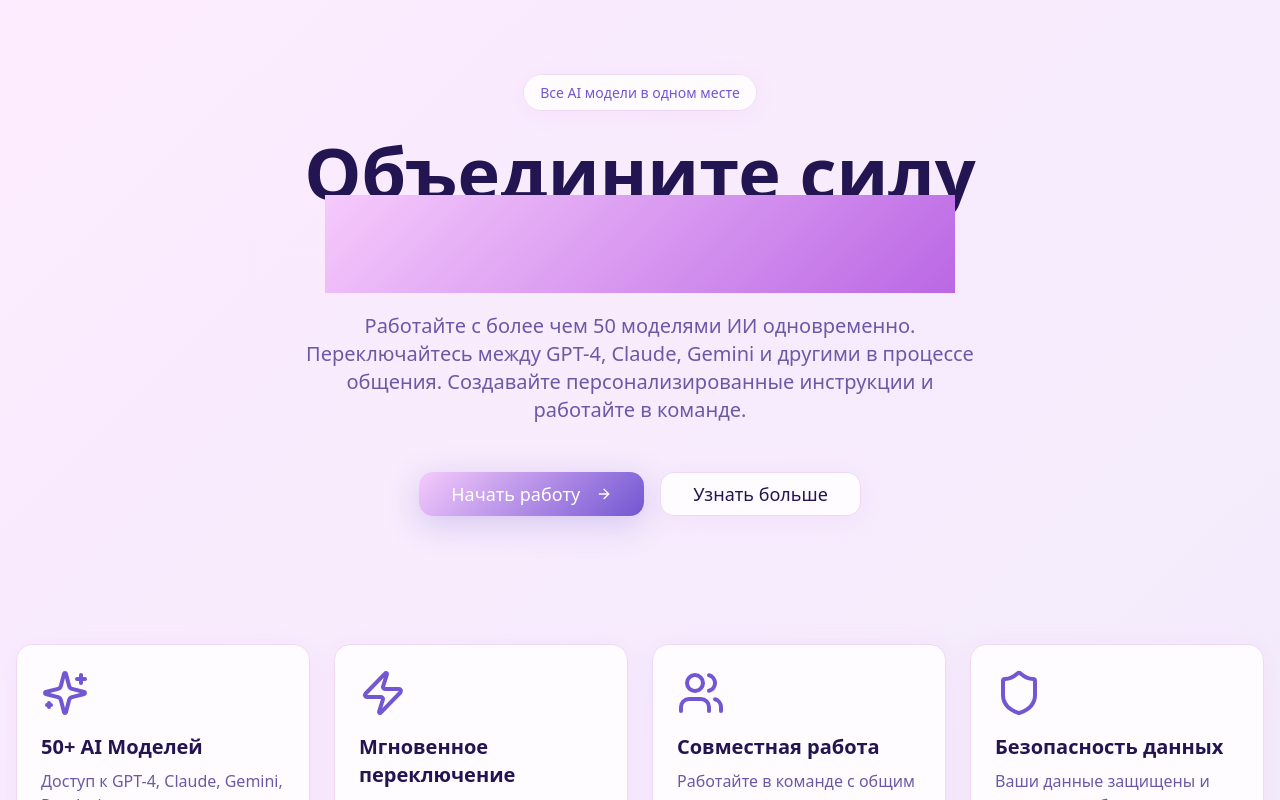
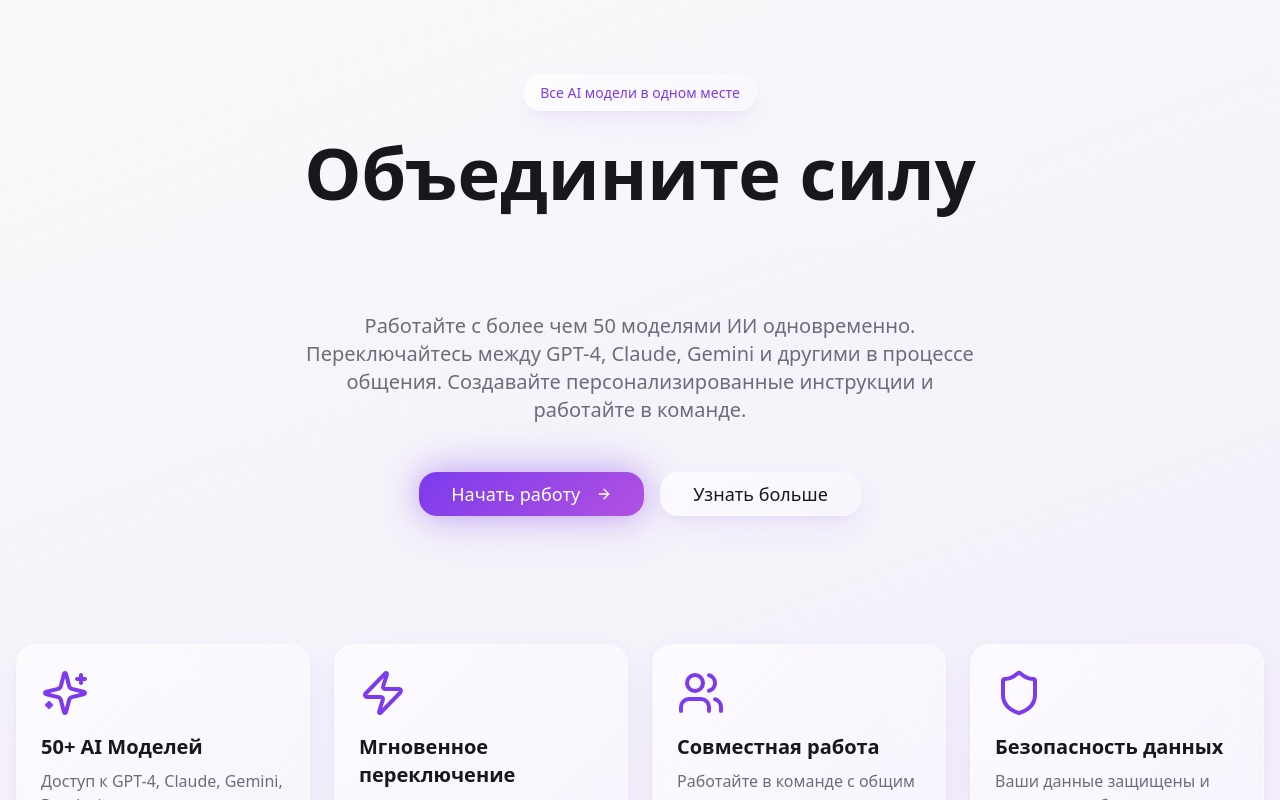
Before and after one commit to fiftidollar/prism-aipro, a React (Vite) app: page / in a window 1280 px wide. Shown: the top 800 px of the page. Built offline with nearby package versions, Linux system fonts and the light colour scheme; the HTML template or start-up script is replaced by a standard one.

Commit message:
Refactor: Update design to 2025 style

```diff
--- a/src/index.css
+++ b/src/index.css
@@ -8,55 +8,64 @@ All colors MUST be HSL.
 
 @layer base {
   :root {
-    --background: 0 0% 100%;
-    --foreground: 254 58% 20%;
+    --background: 240 10% 98%;
+    --foreground: 240 10% 10%;
 
     --card: 0 0% 100%;
-    --card-foreground: 254 58% 20%;
+    --card-foreground: 240 10% 10%;
 
     --popover: 0 0% 100%;
-    --popover-foreground: 254 58% 20%;
+    --popover-foreground: 240 10% 10%;
 
-    --primary: 254 58% 58%;
+    --primary: 262 83% 58%;
     --primary-foreground: 0 0% 100%;
-    --primary-light: 293 89% 89%;
-    --primary-glow: 254 58% 68%;
+    --primary-light: 262 80% 70%;
+    --primary-dark: 262 83% 48%;
+    --primary-glow: 262 83% 58%;
 
-    --secondary: 293 89% 95%;
-    --secondary-foreground: 254 58% 30%;
+    --secondary: 270 60% 96%;
+    --secondary-foreground: 240 10% 20%;
 
-    --muted: 293 50% 96%;
-    --muted-foreground: 254 30% 50%;
+    --muted: 240 10% 95%;
+    --muted-foreground: 240 5% 45%;
 
-    --accent: 293 89% 75%;
-    --accent-foreground: 254 58% 20%;
+    --accent: 280 70% 60%;
+    --accent-foreground: 0 0% 100%;
 
     --destructive: 0 84% 60%;
     --destructive-foreground: 0 0% 100%;
 
-    --border: 293 50% 90%;
-    --input: 293 50% 93%;
-    --ring: 254 58% 58%;
+    --border: 240 10% 92%;
+    --input: 240 10% 95%;
+    --ring: 262 83% 58%;
 
-    --radius: 1rem;
+    --radius: 1.25rem;
 
-    --gradient-primary: linear-gradient(135deg, hsl(293 89% 89%), hsl(254 58% 58%));
-    --gradient-accent: linear-gradient(135deg, hsl(293 89% 89%), hsl(280 70% 65%));
-    --gradient-hero: linear-gradient(135deg, hsl(293 89% 96%) 0%, hsl(254 58% 95%) 100%);
-    --gradient-card: linear-gradient(135deg, hsl(0 0% 100% / 0.95), hsl(293 89% 98% / 0.9));
+    --gradient-primary: linear-gradient(135deg, hsl(262 83% 58%) 0%, hsl(280 70% 60%) 100%);
+    --gradient-secondary: linear-gradient(135deg, hsl(280 70% 60%) 0%, hsl(300 65% 65%) 100%);
+    --gradient-hero: linear-gradient(160deg, hsl(240 10% 98%) 0%, hsl(262 50% 96%) 50%, hsl(280 40% 97%) 100%);
+    --gradient-card: linear-gradient(135deg, hsl(0 0% 100% / 0.6), hsl(262 40% 98% / 0.4));
+    --gradient-mesh: radial-gradient(at 40% 20%, hsla(262, 83%, 58%, 0.15) 0px, transparent 50%),
+                      radial-gradient(at 80% 0%, hsla(280, 70%, 60%, 0.15) 0px, transparent 50%),
+                      radial-gradient(at 0% 50%, hsla(300, 65%, 65%, 0.1) 0px, transparent 50%);
 
-    --glow-primary: 0 8px 32px hsl(254 58% 58% / 0.25);
-    --glow-accent: 0 8px 32px hsl(293 89% 75% / 0.3);
-    --glow-soft: 0 4px 24px hsl(293 89% 85% / 0.2);
+    --shadow-sm: 0 1px 2px 0 hsl(240 10% 10% / 0.05);
+    --shadow-md: 0 4px 12px -2px hsl(262 83% 58% / 0.08), 0 2px 4px -2px hsl(262 83% 58% / 0.04);
+    --shadow-lg: 0 12px 32px -8px hsl(262 83% 58% / 0.12), 0 4px 12px -4px hsl(262 83% 58% / 0.08);
+    --shadow-xl: 0 24px 48px -12px hsl(262 83% 58% / 0.18), 0 8px 16px -6px hsl(262 83% 58% / 0.1);
+
+    --glow-primary: 0 0 48px hsl(262 83% 58% / 0.35), 0 0 24px hsl(262 83% 58% / 0.2);
+    --glow-accent: 0 0 48px hsl(280 70% 60% / 0.35), 0 0 24px hsl(280 70% 60% / 0.2);
+    --glow-soft: 0 8px 32px hsl(262 83% 58% / 0.15);
 
     --sidebar-background: 0 0% 100%;
-    --sidebar-foreground: 254 58% 20%;
-    --sidebar-primary: 254 58% 58%;
+    --sidebar-foreground: 240 10% 10%;
+    --sidebar-primary: 262 83% 58%;
     --sidebar-primary-foreground: 0 0% 100%;
-    --sidebar-accent: 293 89% 95%;
-    --sidebar-accent-foreground: 254 58% 30%;
-    --sidebar-border: 293 50% 90%;
-    --sidebar-ring: 254 58% 58%;
+    --sidebar-accent: 270 60% 96%;
+    --sidebar-accent-foreground: 240 10% 20%;
+    --sidebar-border: 240 10% 92%;
+    --sidebar-ring: 262 83% 58%;
   }
 }
 
@@ -65,12 +74,16 @@ All colors MUST be HSL.
     background: var(--gradient-primary);
   }
 
-  .gradient-accent {
-    background: var(--gradient-accent);
+  .gradient-secondary {
+    background: var(--gradient-secondary);
   }
 
   .gradient-hero {
     background: var(--gradient-hero);
+  }
+
+  .gradient-mesh {
+    background: var(--gradient-mesh);
   }
 
   .glow-primary {
@@ -82,10 +95,23 @@ All colors MUST be HSL.
   }
 
   .glass-card {
-    background: hsl(0 0% 100% / 0.85);
-    backdrop-filter: blur(16px);
-    border: 1px solid hsl(293 50% 90%);
-    box-shadow: var(--glow-soft);
+    background: linear-gradient(135deg,
+      hsl(0 0% 100% / 0.7) 0%,
+      hsl(262 40% 98% / 0.5) 100%
+    );
+    backdrop-filter: blur(24px) saturate(180%);
+    border: 1px solid hsl(0 0% 100% / 0.18);
+    box-shadow: var(--shadow-lg);
+  }
+
+  .glass-sidebar {
+    background: linear-gradient(135deg,
+      hsl(0 0% 100% / 0.9) 0%,
+      hsl(262 40% 98% / 0.7) 100%
+    );
+    backdrop-filter: blur(32px) saturate(180%);
+    border-right: 1px solid hsl(0 0% 100% / 0.2);
+    box-shadow: var(--shadow-xl);
   }
 
   .animate-gradient {
@@ -93,9 +119,31 @@ All colors MUST be HSL.
     animation: gradient-shift 8s ease infinite;
   }
 
+  .animate-float {
+    animation: float 6s ease-in-out infinite;
+  }
+
+  .animate-glow {
+    animation: glow-pulse 3s ease-in-out infinite;
+  }
+
   @keyframes gradient-shift {
     0%, 100% { background-position: 0% 50%; }
     50% { background-position: 100% 50%; }
+  }
+
+  @keyframes float {
+    0%, 100% { transform: translateY(0px); }
+    50% { transform: translateY(-10px); }
+  }
+
+  @keyframes glow-pulse {
+    0%, 100% {
+      filter: drop-shadow(0 0 8px hsl(262 83% 58% / 0.4));
+    }
+    50% {
+      filter: drop-shadow(0 0 20px hsl(262 83% 58% / 0.6));
+    }
   }
 }
 
```
Also changed, not shown: src/pages/Dashboard.tsx (+117 -76 lines).
